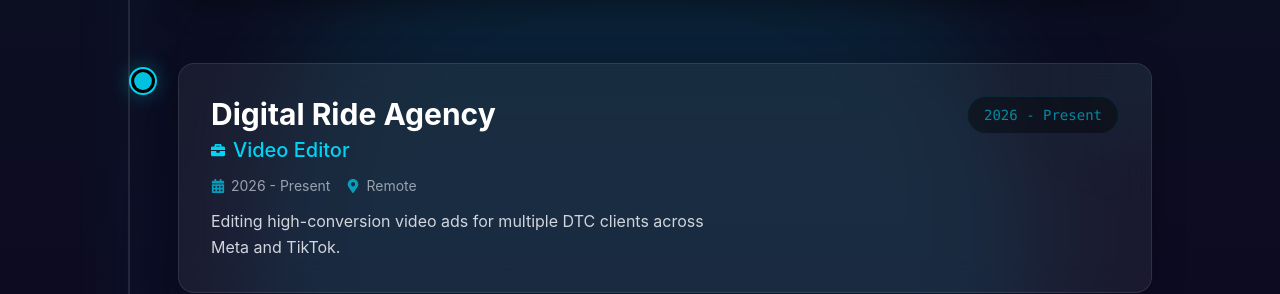
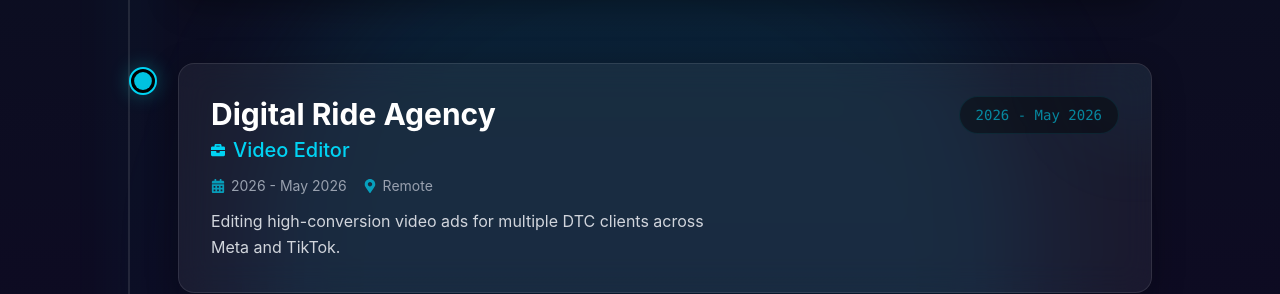
Before and after one commit to vedjadhav2816/Elena-Jimenez-Luis-Portfolio-, a React (Vite) app: page / in a window 1280 px wide. Shown: the part 2655-2949 px from the top of the page. Built offline with nearby package versions, Linux system fonts and the light colour scheme.

Commit message:
correction in dates

```diff
--- a/src/components/Experience.jsx
+++ b/src/components/Experience.jsx
@@ -13,7 +13,7 @@
   {
     company: "Digital Ride Agency",
     role: "Video Editor",
-    year: "2026 - Present",
+    year: "2026 - May 2026",
     location: "Remote",
     description: "Editing high-conversion video ads for multiple DTC clients across Meta and TikTok."
   },
```
